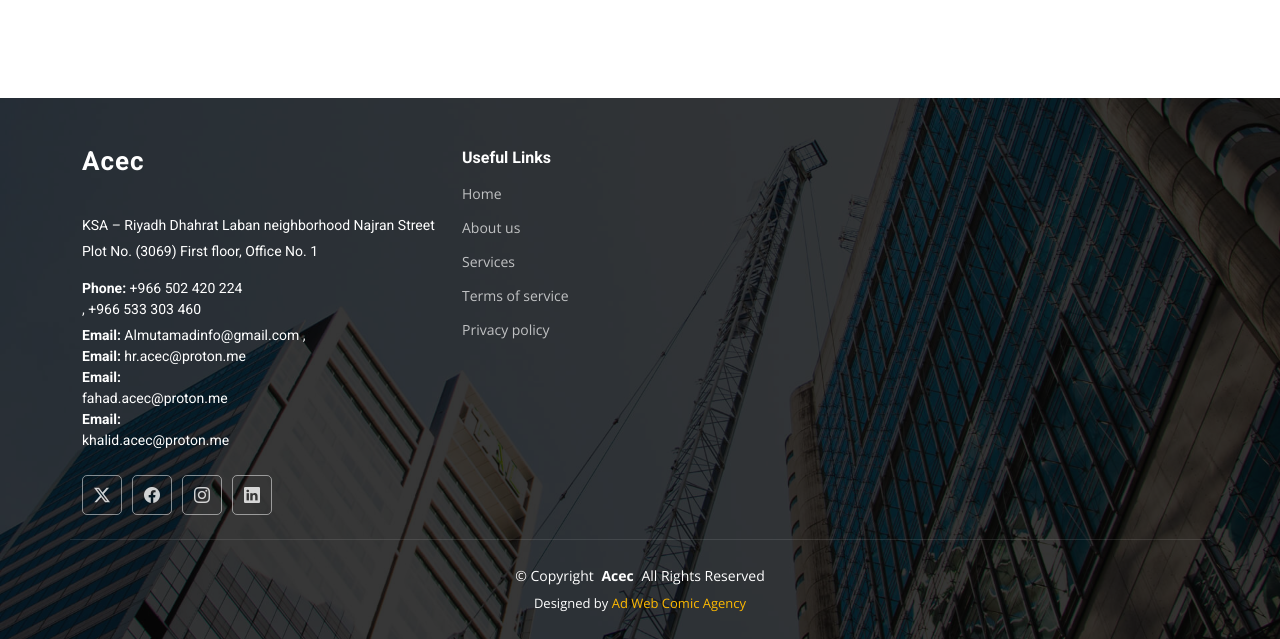
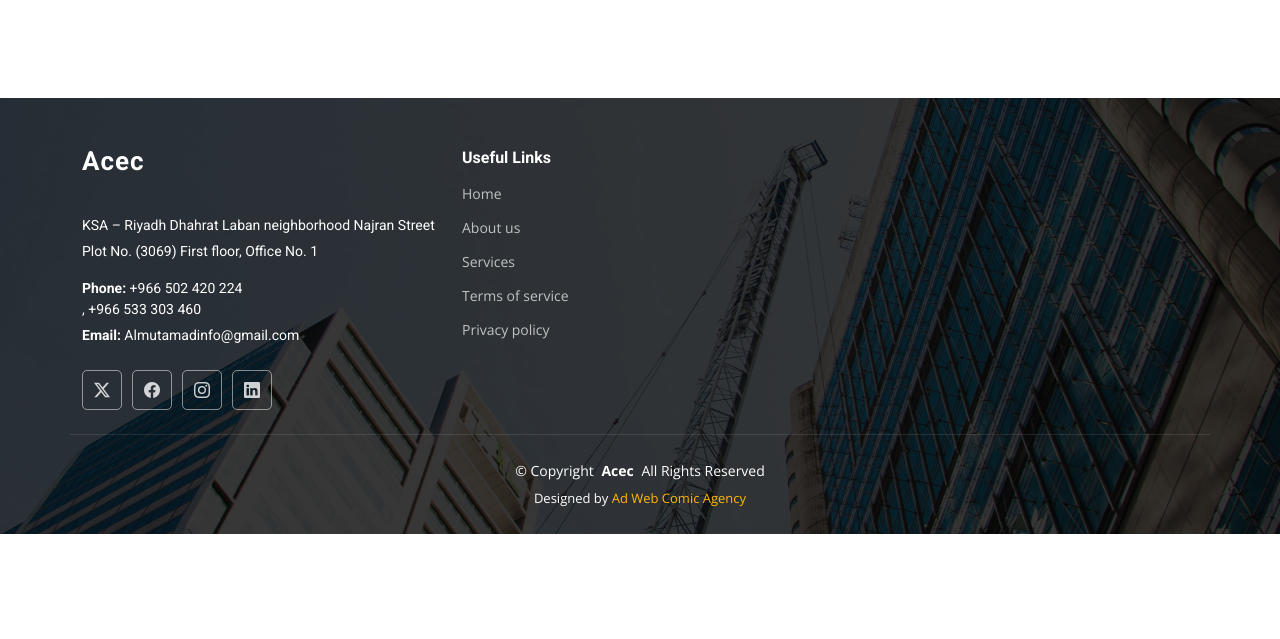
Before and after one commit to dinasmuhammed/repos, a plain HTML site: page index.html in a window 1280 px wide. Shown: the part 3940-4579 px from the top of the page. After the commit the page ends 4474 px from the top, so only its background shows below. Drawn offline with nearby package versions, Linux system fonts and the light colour scheme.

Commit message:
Update index.html

```diff
--- a/index.html
+++ b/index.html
@@ -1019,8 +1019,7 @@
               First floor, Office No. 1</p>
             <p class="mt-3"><strong>Phone:</strong> <span>+966 502 420 224<br>,
               +966 533 303 460</span></p>
-            <p><strong>Email:</strong> <span> Almutamadinfo@gmail.com ,<br><strong> Email:</strong>
-             hr.acec@proton.me<br><strong>Email:</strong><br>fahad.acec@proton.me<br><strong>Email:</strong><br>khalid.acec@proton.me</span></p>
+              <p><strong>Email:</strong> <span> Almutamadinfo@gmail.com </span></p>
           </div>
           <div class="social-links d-flex mt-4">
             <a href=""><i class="bi bi-twitter-x"></i></a>
@@ -1047,12 +1046,10 @@
     </div>
 
     <div class="container copyright text-center mt-4">
+      <div id="google_translate_element"></div>
       <p>© <span>Copyright</span> <strong class="px-1 sitename">Acec</strong> <span>All Rights Reserved</span></p>
       <div class="credits">
-        <!-- All the links in the footer should remain intact. -->
-        <!-- You can delete the links only if you've purchased the pro version. -->
-        <!-- Licensing information: https://bootstrapmade.com/license/ -->
-        <!-- Purchase the pro version with working PHP/AJAX contact form: [buy-url] -->
+
         Designed by <a href="https://adwebcomicagency.vercel.app/">Ad Web Comic Agency</a>
       </div>
     </div>
```
